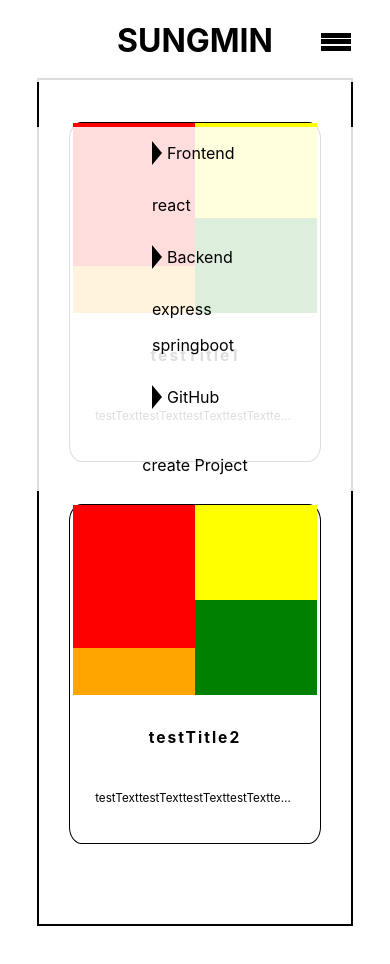
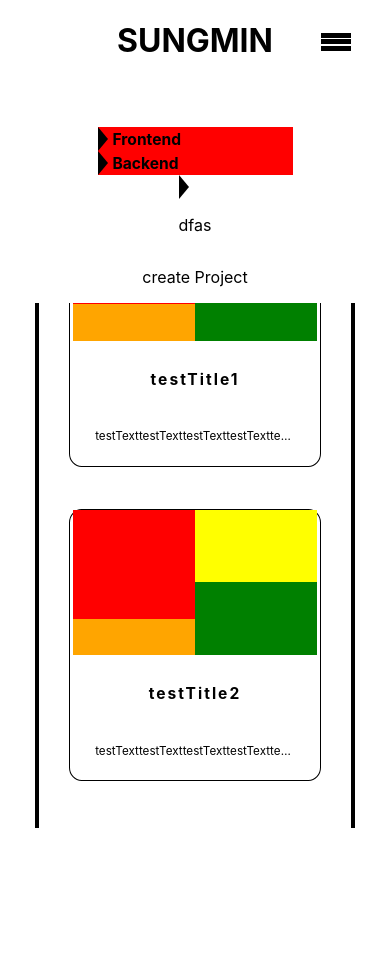
Before and after one commit to osm0517/my_portfolio, a React (Create React App) app: page /list in a window 390 px wide. Both pictures are taken after a click on the element 336 px from the left and 42 px from the top of the page. After the commit the page ends 844 px from the top, so only its background shows below. Built offline with nearby package versions, Linux system fonts and the light colour scheme.

Commit message:
side-div 수정 중

```diff
--- a/src/App.css
+++ b/src/App.css
@@ -1,60 +1,5 @@
-#nav{
-  background-color: rgba(255, 255, 255, 0.868);
-  width: 100vw;
-  position: fixed;
-  text-align: center;
-  top: 0; /*fixed 된 요소를 상단에 고정시켜줌*/
-}
-#nav-btn{
-  cursor: pointer;
-  position: absolute;
-  right: 10%;
-  top: 40%;
-}
-#nav-btn div{
-  background-color: black;
-  width: 30px;
-  height: 5px;
-  margin-bottom: 5%;
-}
-
 #title{
   text-decoration: none;
-  color: black;
-}
-#side-div{
-  width: 100vw;
-  background-color: rgba(255, 255, 255, 0.868);
-  position: fixed;
-  display: none;
-  flex-direction: column;
-  align-items: center;
-  overflow: auto;
-  top: 15%;
-}
-#side-title a{
-  text-decoration: none;
-  color: black;
-  text-align: center;
-  font-weight: bold;
-  font-size: 4vw;
-}
-.triangle {
-  width: 0px;
-  height: 0px;
-  border-bottom: 1.5vh solid transparent;
-  border-top: 1.5vh solid transparent;
-  border-left: calc( 1.5vw * 1.732 ) solid black;
-  margin-right: 5px;
-}
-#side-title-div{
-  display: inline-flex;
-  width: 22vw;
-  align-items: center;
-  cursor: pointer;
-}
-#side-text{
-  font-size: 3vw;
   color: black;
 }
 
@@ -135,13 +80,15 @@
 }
 
 #b{
+  border-left: 4px solid black;
+  border-right: 4px solid black;
   display: inline-block;
-  height: 100%;
+  height: 80%;
   width: 80%;
-  border: 2px solid black;
-  margin: auto auto;
+  margin-left: auto;
+  margin-right: auto;
   /* overflow-y: hidden; */
-  margin-top: 20%; /*상단바의 크기만큼 margin 시켜줌*/
+  margin-top: 35%; /*상단바의 크기만큼 margin 시켜줌*/
 }
 
 .d{
@@ -198,29 +145,7 @@ p{
   color: black;
 }
 
-.home-div{
-  margin-top: 50%;
-  display: flex;
-  flex-direction: column;
-  align-items: center;
-}
 
-.blog-title-div p{
-  font-weight: bold;
-  font-size: 5vw;
-}
-
-.blog-title-div{
-  width: 100%;
-  display: flex;
-  justify-content: center;
-}
-
-.list-btn{
-  margin-top: 120%;
-  border: 2px solid black;
-  border-radius: 8%;
-}
 
 /* Mobile - Landscape 가로모드
 기본이 세로 모드*/
--- a/src/component/Document.js
+++ b/src/component/Document.js
@@ -49,9 +49,9 @@ function Document() {
     const publicPath = process.env.PUBLIC_URL
 
     return (
-        <div className="d">
+        <>
             {boardRender}
-        </div>
+        </>
     );
 }
 
--- /dev/null
+++ b/src/component/Home_page/Home.css
@@ -0,0 +1,24 @@
+.blog-title-div{
+    width: 100%;
+    text-align: center;
+    margin-top: 50%;
+}
+
+.blog-title-div p{
+    font-weight: bold;
+    font-size: 5vw;
+}
+
+.list-btn{
+    margin: 30% auto;
+    width: 60%;
+    bottom: 50vh;
+    border: 2px solid black;
+    border-radius: 8%;
+    text-align: center;
+}
+
+.list-btn p{
+    font-weight: bold;
+    font-size: 4vw;
+}
--- a/src/component/Home_page/Home.js
+++ b/src/component/Home_page/Home.js
@@ -1,5 +1,6 @@
 import React, {useState, useEffect} from "react";
 import { Link } from "react-router-dom";
+import './Home.css';
 
 function Home() {
     const typingTxt = "오성민의 프로젝트를 소개합니다";
@@ -14,7 +15,7 @@ function Home() {
           setCount(count + 1);
           return result;
         });
-      }, 300);
+      }, 200);
       if(count >= typingTxt.length) clearInterval(typingInterval);
       return () => {
         clearInterval(typingInterval);
@@ -22,12 +23,12 @@ function Home() {
     });
 
     return (
-        <div className="home-div">
+        <>
             <div className='blog-title-div'><p> {blogTitle} </p></div>
             <Link to='/list'>
                 <div className="list-btn"><p>포트폴리오 보러 가기</p></div>
             </Link>
-        </div>
+        </>
     )
 }
 
--- a/src/component/Nav.css
+++ b/src/component/Nav.css
@@ -1,68 +1,98 @@
-.menu-bar {
-    background-color : black;
-    width: 20px;
-    height: 3px;
-    margin-top: 0.5vh;
-}
-
-.menu-div{
-    margin-top: 4vh;
-    margin-left: 3vw;
-    display: none;
-    flex-direction: column;
-    position: fixed;
-    background-color: transparent;
-    cursor: pointer;
-}
-
-.nav-div{
-    width: 100%;
-    background-color: rgb(254, 179, 37);
-}
-
-
-.nav-div p{
-    letter-spacing: 2px;
-    cursor: pointer;
-    font-size: 5vh;
-    font-weight: bold;
-    text-align: center;
-    margin-top: 10vh;
-    color: white;
-}
-
 a{
     text-decoration: none;
 }
 
-.up{
-    width: 7vw;
-    height: 7vh;
+#nav{
+    background-color: white;
+    width: 100vw;
     position: fixed;
-    margin-top: 85vh;
-    margin-left: 85vw;
+    text-align: center;
+    top: 0; /*fixed 된 요소를 상단에 고정시켜줌*/
+}
+
+#nav-btn{
     cursor: pointer;
-    opacity: 0;
+    position: absolute;
+    right: 10%;
+    top: 40%;
 }
-@media (max-width:500px){
-    .nav-div p{
-        font-size: 3vh;
-        letter-spacing: 1px;
-    }
 
-    .nav-div{
-        display: none;
-    }
+#nav-btn div{
+    background-color: black;
+    width: 30px;
+    height: 5px;
+    margin-bottom: 5%;
+}
 
-    .menu-div{
-        display: flex;
-    }
+.render-div{
+  background-color: red;
+  width: 50vw;
+}
 
-    .up{
-        width: 7vw;
-        height: 7vh;
-        position: fixed;
-        margin-top: 85vh;
-        margin-left: 85vw;
-    }
+.side-div{
+    width: 100vw;
+    background-color: white;
+    position: fixed;
+    flex-direction: column;
+    text-align: center;
+    align-items: center;
+    overflow: auto;
+    top: 15%;
 }
+
+.side-div-open{
+  display: flex;
+}
+
+.side-div-close{
+  display: none;
+}
+
+#side-title a{
+    text-decoration: none;
+    color: black;
+    text-align: center;
+    font-weight: bold;
+    font-size: 4vw;
+  }
+
+  .triangle {
+    width: 0px;
+    height: 0px;
+    border-bottom: 1.5vh solid transparent;
+    border-top: 1.5vh solid transparent;
+    border-left: calc( 1.5vw * 1.732 ) solid black;
+    margin-right: 5px;
+
+  }
+
+  .side-text-div{
+    display: none;
+  }
+
+  .click-triangle{
+    transform: rotate(90deg) translateX(2px) translateY(3px);
+  }
+
+  .non-click-triangle{
+    transform: rotate(0deg) translateX(0px) translateY(0px);
+  }
+
+  .side-title-div{
+    background-color: red;
+    display: flex;
+    width: 22vw;
+    align-items: center;
+    cursor: pointer;
+  }
+
+
+  .side-text-div{
+    width: 50vw;
+    background-color: red;
+  }
+
+  #side-text{
+    font-size: 3vw;
+    color: black;
+  }
--- a/src/component/Nav.js
+++ b/src/component/Nav.js
@@ -4,6 +4,25 @@ import { BrowserRouter, Link } from 'react-router-dom';
 import $ from 'jquery';
 
 function Nav({testAnime, value}){
+    const [isOpen, setIsOpen] = useState(false);
+    const [isClick, setIsClick] = useState(false);
+
+    const navClickEvent = () => {
+        setIsOpen(isOpen => !isOpen)
+    }
+
+    const titleClickEvent = (childId, triangleId) => {
+        setIsClick(isClick => !isClick);
+        $(`#${childId}`).slideToggle();
+        $(`#${triangleId}`).slideToggle();
+
+    }
+
+    //클릭 이벤트를 정리해놓은 곳
+    $('.up').on("click", () => {
+        $('html').animate({scrollTop : 0}, 400);
+    });
+
     const testLists = [
         {
             listName : "Frontend",
@@ -16,27 +35,21 @@ function Nav({testAnime, value}){
             listText : ["express", "springboot"],
             titlePath : "/Backend",
             listPath : ["/express", "/springboot"]
-        },
-        {
-            listName : "GitHub",
-            listText : [""],
-            titlePath : ["https://github.com/osm0517"],
-            listPath : [""]
         }
     ]
 
     const sideRender = testLists.map(list => {
         return(
-            <div >
-                <div id="side-title-div">
+            <div className="render-div">
+                <div className="side-title-div">
                     {/* 토글 버튼 -> 타이틀 */}
-                    <div className="triangle"/>
-                    <Link to={`/list/${list.listName.toLowerCase()}`}>
-                        <div id='side-title'><p>{list.listName}</p></div>
-                    </Link>
+                    <div onClick={() => {
+                    titleClickEvent(list.listText[0], list.listName);}}
+                    id={list.listName}className={`triangle ${isClick? 'click-triangle' : 'non-click-triangle'}`}/>
+                    <div id='side-title'><a href={`/list/${list.listName.toLowerCase()}`}>{list.listName}</a></div>
                 </div>
                 {/* 본문 */}
-                <div id="side-text-div">
+                <div className="side-text-div" id={list.listText[0]}>
                     <div>
                         {list.listText.map(text => {
                             return(
@@ -47,41 +60,13 @@ function Nav({testAnime, value}){
                         })}
                     </div>
                 </div>
-
             </div>
         )
     })
 
 
-    //클릭 이벤트를 정리해놓은 곳
-    $('.up').on("click", () => {
-        $('html').animate({scrollTop : 0}, 400);
-    });
-
-    const navDivToggle = () => {
-        let currentWidth = $(window).width();
-        if(currentWidth <= 500){
-            //스마트폰 환경에서 볼 때를 가정
-            $('.nav-div').css('display', 'block');
-            // $('.menu-div').css('position', 'absolute');
-
-        }
-    };
-
-    const testClickEvent = (tagName) => {
-        let clickTagId = tagName.target.id
-        testAnime(clickTagId);
-    }
-
-    const navClickEvent = () => {
-        const sideState = $('#side-div').css('display');
-        if(sideState === "none") return $('#side-div').css('display', 'flex');
-        $('#side-div').css('display', 'none');
-    }
-
     //렌더링 하는 곳
     return(
-        // <BrowserRouter>
         <>
             <div id='nav'>
                 <div>
@@ -95,8 +80,21 @@ function Nav({testAnime, value}){
                     <div />
                 </div>
             </div>
-            <div id="side-div">
+            <div className={`side-div ${isOpen? 'side-div-open' : 'side-div-close'}`}>
                 {sideRender}
+                <div>
+                    <div id="side-title-div" onClick={() => {
+                        titleClickEvent('1');
+                    }}>
+                        <div className={`triangle ${isClick? 'click-triangle' : 'non-click-triangle'}`}/>
+                        <div id='side-title'><p>dfas</p></div>
+                    </div>
+                    <div className="side-text-div" id="1">
+                        <div>
+                            <div id="text-div"><a href="https://github.com/osm0517">https://github.com/osm0517</a></div>
+                        </div>
+                    </div>
+                </div>
                 <Link to='/write'>
                     <div><p>create Project</p></div>
                 </Link>
```
